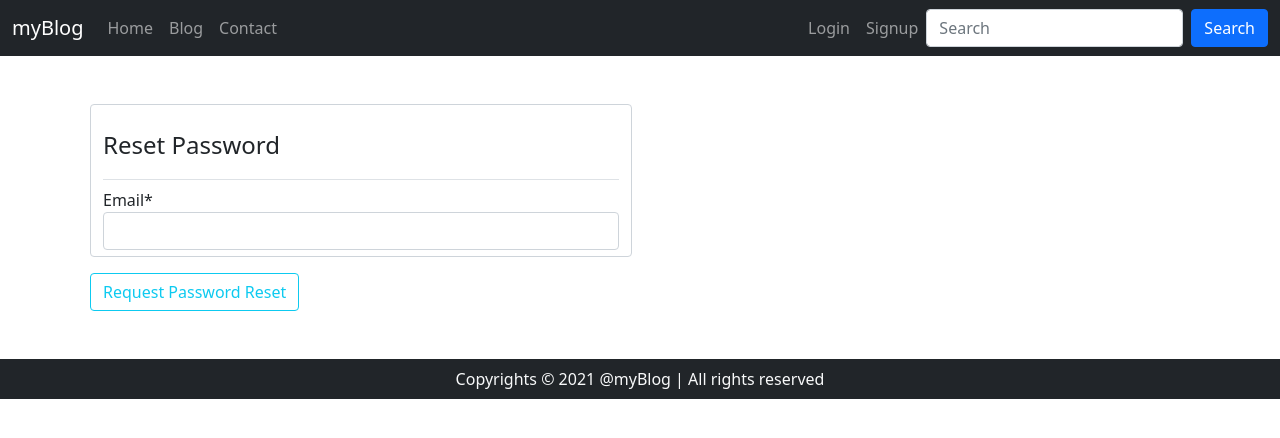
After one commit to KcKusal58/myBlog, a Django app: page /password-reset/ in a window 1280 px wide. The commit adds this page. Shown: the top 438 px of the page. Run offline with Django 4.2, Linux system fonts and the light colour scheme; some libraries are stand-ins or nearby versions.

Commit message:
password reset

```diff
--- a/blog/models.py
+++ b/blog/models.py
@@ -8,7 +8,7 @@ class Blog(models.Model):
     title = models.CharField(max_length=200)
     content = models.TextField()
     short_desc = models.CharField(max_length=300, default="")
-    author = models.CharField(max_length=20, default="Kushal KC")
+    author = models.CharField(max_length=20, default="kusal")
     slug = models.CharField(max_length=100)
     #publisher = models.ForeignKey(User , on_delete=models.CASCADE)
 
--- a/blog/urls.py
+++ b/blog/urls.py
@@ -15,14 +15,15 @@ Including another URLconf
 """
 from django.contrib import admin
 from django.urls import path, include
-from .views import PostListView, PostCreateView, PostUpdateView, PostDeleteView
+from .views import PostCreateView, PostUpdateView, PostDeleteView
 from blog import views
 
 urlpatterns = [
     path('', views.home, name='home'),
-    path('blog/', PostListView.as_view(), name='blog'),
+    path('blog/', views.blog, name='blog'),
+    #path('blog/', PostListView.as_view(), name='blog'),
     path('blog/new/', PostCreateView.as_view(), name='blog-new'),
-    path('blogpost/<str:slug>/update/', PostUpdateView.as_view(), name='blog-update'),
+    path('blogpost/<int:pk>/update/', PostUpdateView.as_view(), name='blog-update'),
     path('blogpost/<str:slug>/delete/', PostDeleteView.as_view(), name='blog-delete'),
     path('search/', views.search, name='search'),
     path('blogpost/<str:slug>', views.blogpost, name='blog-slug'),
--- a/myBlog/urls.py
+++ b/myBlog/urls.py
@@ -26,6 +26,10 @@ urlpatterns = [
     path('profile/', user_views.profile, name='profile'),
     path('login/', auth_views.LoginView.as_view(template_name='users/login.html'), name='login'),
     path('logout/', auth_views.LogoutView.as_view(template_name='users/logout.html'), name='logout'),
+    path('password-reset/', auth_views.PasswordResetView.as_view(template_name='users/password_reset.html'), name='password_reset'),
+    path('password-reset/done/', auth_views.PasswordResetDoneView.as_view(template_name='users/password_reset_done.html'), name='password_reset_done'),
+    path('password-reset-confirm/<uidb64>/<token>/', auth_views.PasswordResetConfirmView.as_view(template_name='users/password_reset_confirm.html'), name='password_reset_confirm'),
+    path('password-reset-complete/', auth_views.PasswordResetCompleteView.as_view(template_name='users/password_reset_complete.html'), name='password_reset_complete'),
     path('', include('blog.urls')),
 ]
 
--- a/templates/blogpost.html
+++ b/templates/blogpost.html
@@ -12,8 +12,9 @@
 
 <h1 class="my-3">{{blog.title}}</h1>
 <h6>Published by: {{blog.author}}</h6>
-{% if blog.author %}{% endif %}
-<div class="row">
+    <a class="btn btn-secondary btn-sm mt-1 mb-1" href="{% url 'blog-update' blog.sno %}">Update</a>
+    <a class="btn btn-danger btn-sm mt-1 mb-1" href="/blogpost/{{blog.slug}}/delete">Delete</a>
+    <div class="row">
     {{blog.content| safe}}
 </div>
 </div>
--- a/users/templates/users/login.html
+++ b/users/templates/users/login.html
@@ -12,6 +12,9 @@
         </div>
         <div class="w-50 p-2">
             <button class="btn btn-outline-info" type="submit">Login</button>
+            <small class="text-muted ml-2">
+                <a href="{% url 'password_reset' %}">Forgot Password?</a>
+            </small>
         </div>
     </form>
     <div class="form-control w-50 p-3">
--- /dev/null
+++ b/users/templates/users/password_reset.html
@@ -0,0 +1,18 @@
+{% extends 'base.html' %}
+{% load crispy_forms_tags %}
+{% block body %}
+<div class="container my-3 py-4">
+    <form action="" method="POST">
+        {% csrf_token %}
+        <div class="w-50 p-2">
+            <fieldset class="form-control">
+                <legend class="border-bottom py-3">Reset Password</legend>
+                {{ form|crispy }}
+            </fieldset>
+        </div>
+        <div class="w-50 p-2">
+            <button class="btn btn-outline-info" type="submit">Request Password Reset</button>
+        </div>
+    </form>
+</div>
+{% endblock body %}
```
Also changed, not shown: blog/views.py (+3 -7 lines), myBlog/settings.py (+7 -0 lines), users/templates/users/password_reset_complete.html (added, +8 -0 lines), users/templates/users/password_reset_confirm.html (added, +18 -0 lines), users/templates/users/password_reset_done.html (added, +8 -0 lines).
